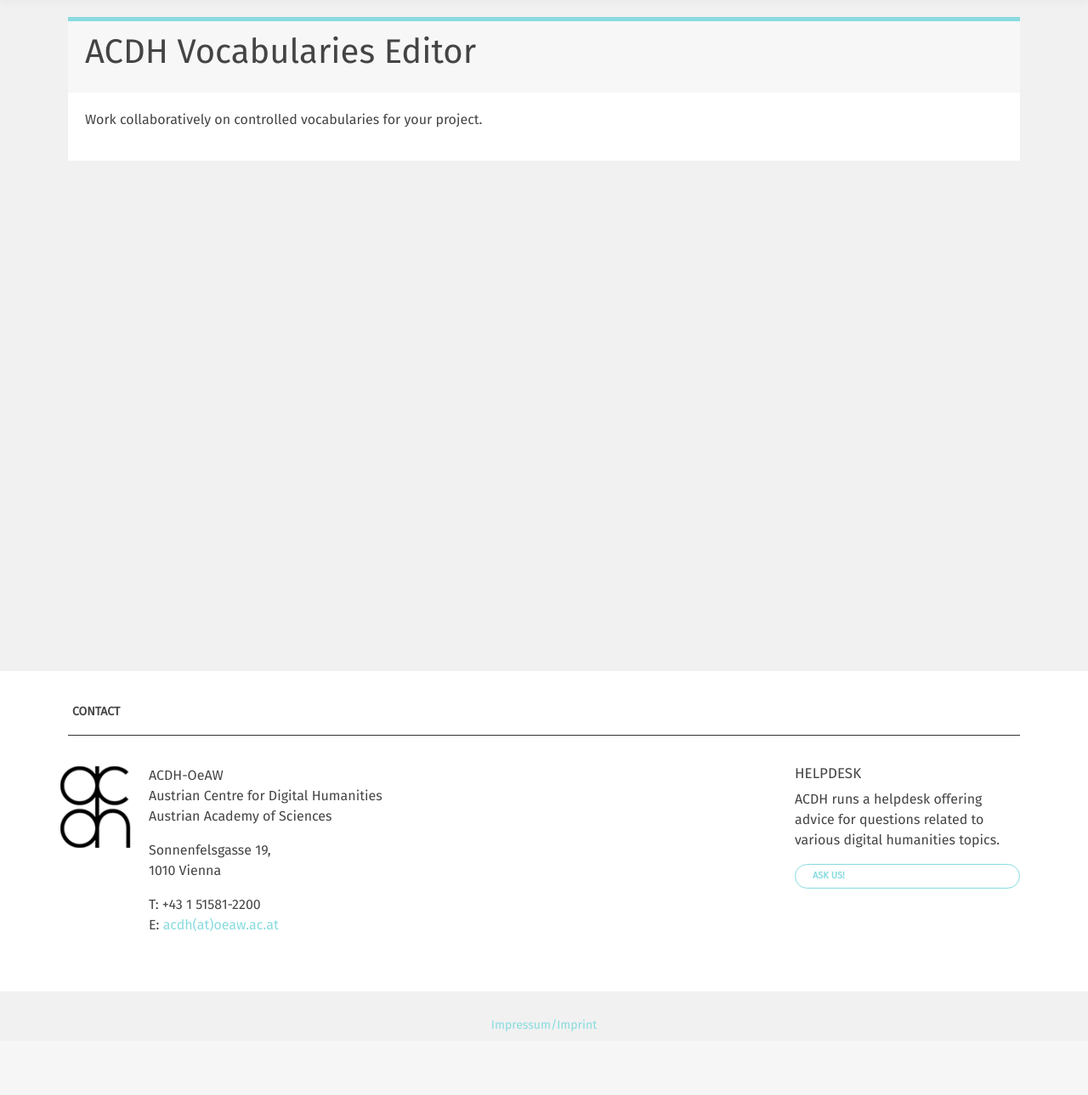
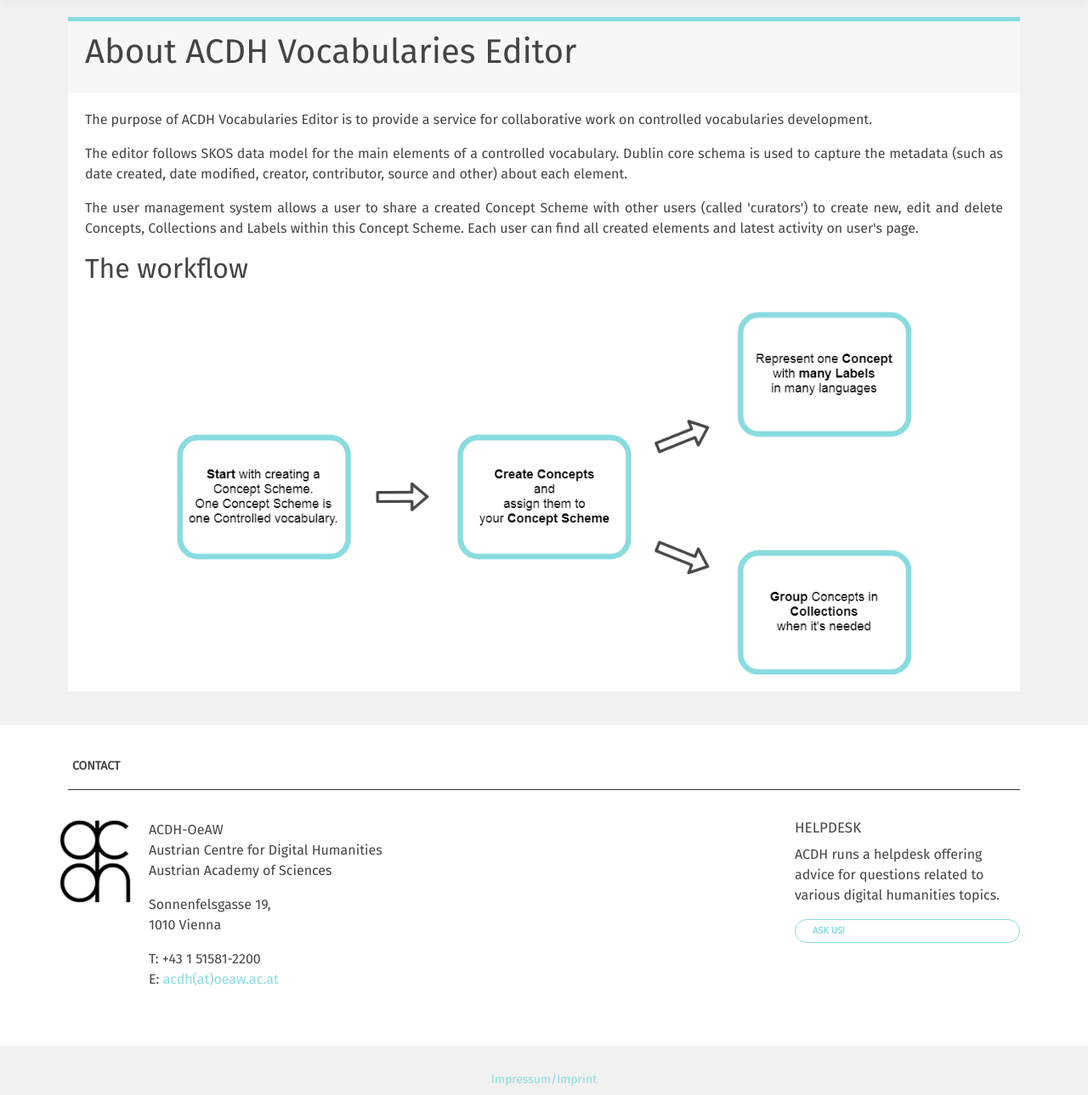
Before and after one commit to acdh-oeaw/vocabseditor, a Django app: template webpage/templates/webpage/about.html in a window 1280 px wide. Shown: the part 90-1379 px from the top of the page at 85% size. Before the commit the page ends 1304 px from the top, so only its background shows below. Run offline with Django 3.2, Linux system fonts and the light colour scheme; the template is opened without the code that fills it, so the values that code supplies are empty; some libraries are stand-ins or nearby versions.

Commit message:
updated about section

```diff
--- a/webpage/static/webpage/css/style.css
+++ b/webpage/static/webpage/css/style.css
@@ -61,3 +61,10 @@
 #div_id_top_concept > label {
     font-weight: 700;
 }
+
+
+#workflow > img {
+   display: block;
+   margin: auto auto;
+   width: 80%;
+}
--- a/webpage/templates/webpage/about.html
+++ b/webpage/templates/webpage/about.html
@@ -6,13 +6,26 @@
 <div class="container">
     <div class="card">
         <div class="card-header">
-            <h1 class="card-title">{% projects_metadata 'title' %}</h1>
+            <h1 class="card-title">About {% projects_metadata 'title' %}</h1>
         </div>
         <div class="card-body">
-            <div>
+            <div style="text-align: justify;">
                 <p>
-                    {% projects_metadata 'description' %}
+                    {% projects_metadata 'purpose_en' %}
                 </p>
+                <p>
+                    The editor follows SKOS data model for the main elements of a controlled vocabulary.
+                    Dublin core schema is used to capture the metadata (such as date created, date modified, creator, contributor, source and other) about each element.
+                </p>
+                <p>
+                    The user management system allows a user to share a created Concept Scheme with other users (called 'curators') to create new, edit and delete Concepts, Collections and Labels within this Concept Scheme.
+                    Each user can find all created elements and latest activity on user's page.
+                </p>
+            </div>
+            <div id="workflow">
+                <h2>The workflow</h2>
+                <br>
+                <img src="{% static 'webpage/img/workflow.png' %}">
             </div>
         </div>
     </div>
```
Also changed, not shown: webpage/static/webpage/img/workflow.png (added), webpage/templates/webpage/index.html (line endings or trailing spaces).
